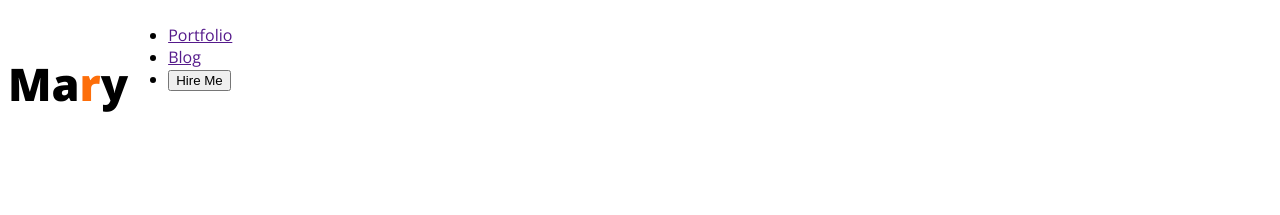
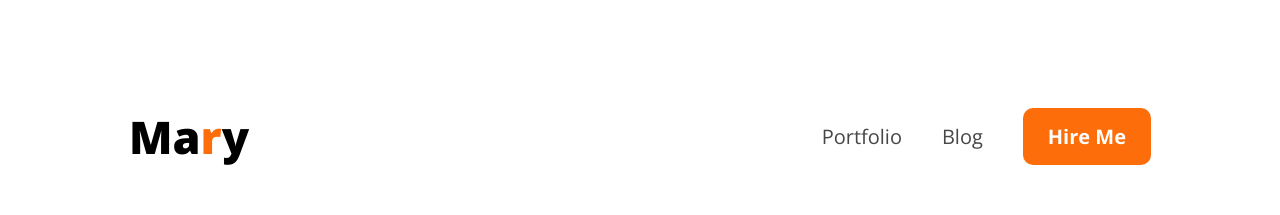
Before and after one commit to tzSrabon/Practice-portfolio-project, a plain HTML site: page index.html in a window 1280 px wide. Drawn offline with nearby package versions, Linux system fonts and the light colour scheme.

Commit message:
nav button style done

```diff
--- a/index.html
+++ b/index.html
@@ -25,7 +25,7 @@
             <ul>
                 <li><a href="">Portfolio</a></li>
                 <li><a href="">Blog</a></li>
-                <li><a href=""><button>Hire Me</button></a></li>
+                <li><a href=""><button class="btn">Hire Me</button></a></li>
             </ul>
         </nav>
     </header>
--- a/style.css
+++ b/style.css
@@ -7,6 +7,9 @@ font-style: normal;
 
 nav{
 display: flex;
+align-items: center;
+justify-content: space-between;
+margin:61px 121px;
 }
 
 nav > #owner_name{
@@ -16,3 +19,25 @@ font-weight:800;
 nav > #owner_name > span{
 color: #FD6E0A;
 }
+nav ul{
+    display: flex;
+    align-items: center;
+    gap: 40px;
+    list-style:none;
+}
+nav > ul > li > a{
+    text-decoration: none;
+    color: #474747;
+    font-size: 20px;
+}
+nav > ul > li > a > .btn{
+    padding: 15px 25px;
+    border-radius: 10px;
+    border: none;
+    background-color: #FD6E0A;
+    color: white;
+    font-family:"Open Sans", sans-serif ;
+    font-weight: bold;
+    font-size: 20px;
+    cursor: pointer;
+}
```
